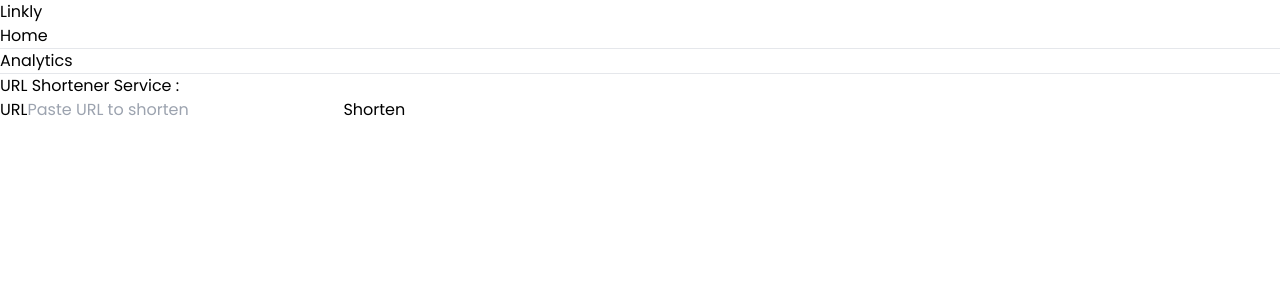
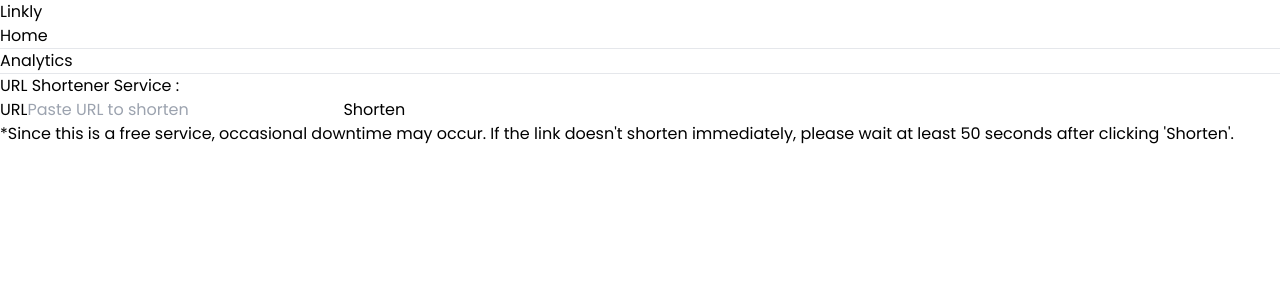
Before and after one commit to Rays-Code/Linkly_Frontend, a React (Vite) app: page / in a window 1280 px wide. Shown: the top 300 px of the page. Built offline with nearby package versions, Linux system fonts and the light colour scheme.

Commit message:
added downtime alert

```diff
--- /dev/null
+++ b/src/components/Alert.jsx
@@ -0,0 +1,11 @@
+import React from 'react'
+
+const Alert = () => {
+  return (
+    <div className='text-sm text-gray-400 mb-3 ml-6 mt-40'>
+        *Since this is a free service, occasional downtime may occur. If the link doesn't shorten immediately, please wait at least 50 seconds after clicking 'Shorten'.
+    </div>
+  )
+}
+
+export default Alert
--- a/src/pages/Home.jsx
+++ b/src/pages/Home.jsx
@@ -1,12 +1,14 @@
 import React from 'react'
 import Title from '../components/Title'
 import Form from '../components/Form'
+import Alert from '../components/alert'
 
 const Home = () => {
   return (
     <div className='w-screen h-full mt-40 flex flex-col justify-center items-center'>
         <Title text="URL Shortener Service :" />
         <Form />
+        <Alert />
     </div>
   )
 }
```
